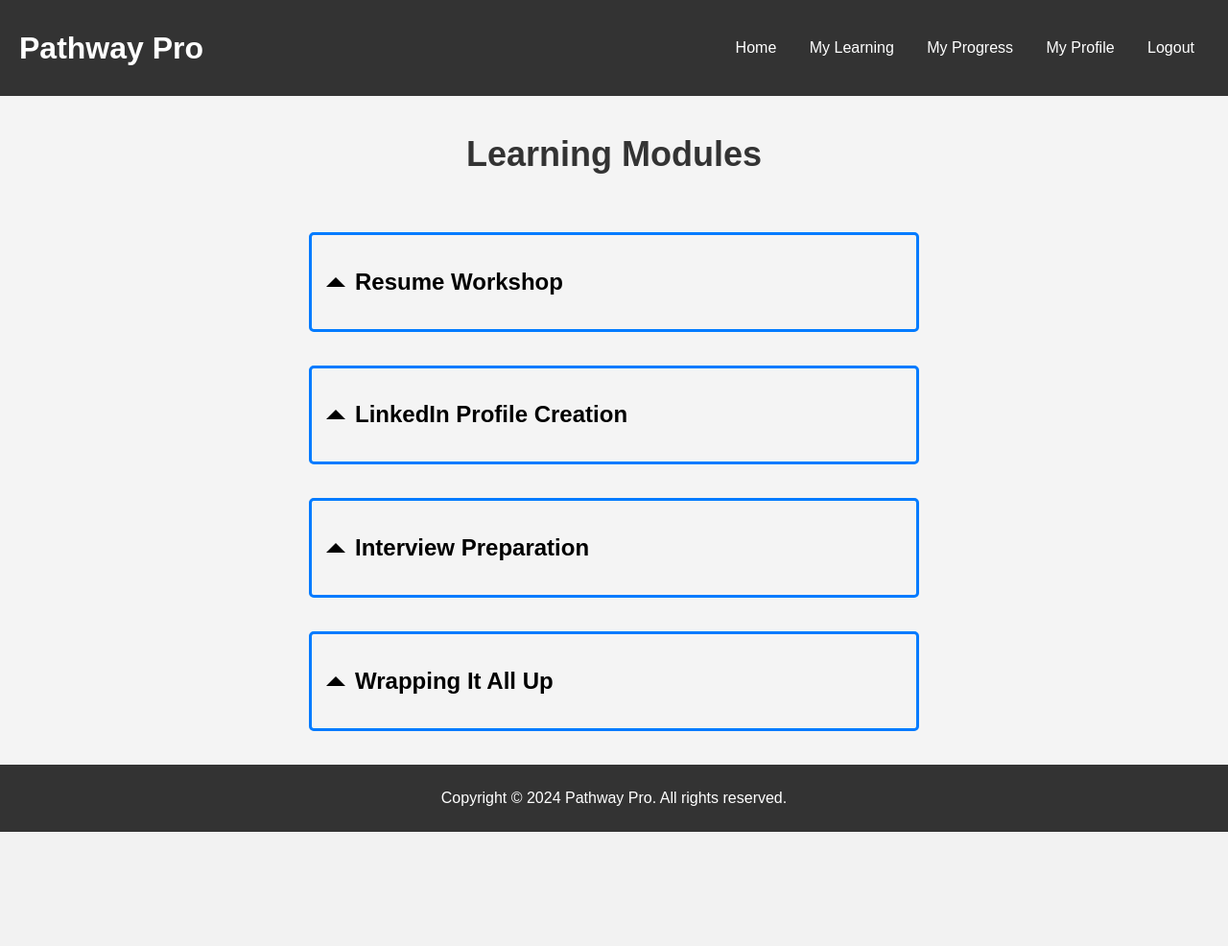
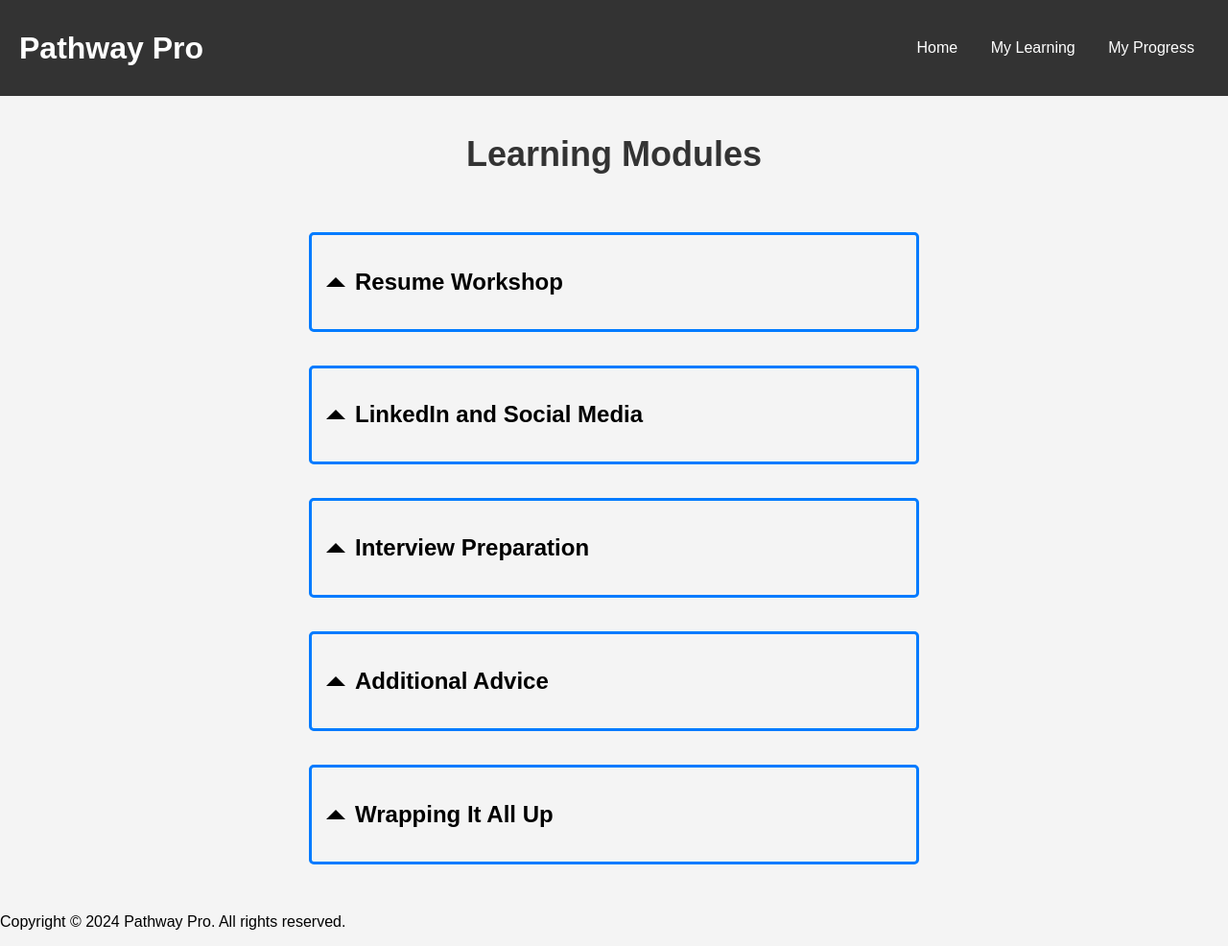
Before and after one commit to MRthyMix/3155-Software-Engineering-Group-Project, a Flask app: template Pathway_pro/templates/checklist.html in a window 1280 px wide. Shown: the whole page at 96% size. Before the commit the page ends 867 px from the top, so only its background shows below. Run offline with Flask 3, Linux system fonts and the light colour scheme; the template is opened without the code that fills it, so the values that code supplies are empty; parts of the project's set-up code (start-up, migrations or seed data) failed here and were passed over.

Commit message:
Changed checklist.html

```diff
--- a/Pathway_pro/templates/checklist.html
+++ b/Pathway_pro/templates/checklist.html
@@ -1,23 +1,19 @@
-{% extends 'home_base.html' %}
-
-
-{% block head %}
-    <!-- <link rel="stylesheet" href="checklist.css"> -->
-    <link rel="stylesheet" href="{{ url_for('static', filename='/css/checklist.css') }}">
-    <script src="{{url_for('static', filename='/javascript/checklist.js')}}"></script>
+<!DOCTYPE html>
+<html lang="en">
+<head>
+    <meta charset="UTF-8">
+    <meta name="viewport" content="width=device-width, initial-scale=1.0">
+    <link rel="stylesheet" href="checklist.css">
     <title>Checklist</title>
-{% endblock %}
-
-{% block body %}
+</head>
+<body>
 
     <header>
         <h1>Pathway Pro</h1>
         <nav>
-            <a href="/" class="header-link">Home</a>
-            <a href="/myLearning" class="header-link">My Learning</a>
-            <a href="/myProgress" class="header-link">My Progress</a>
-            <a href="/myProfile" class="header-link">My Profile</a>
-            <a href="/logout" class="header-link">Logout</a>
+            <a href="home.html" class="header-link">Home</a>
+            <a href="#" class="header-link">My Learning</a>
+            <a href="#" class="header-link">My Progress</a>
         </nav>
     </header>
 
@@ -25,7 +21,6 @@
     <div class="subheader">
         <h2>Learning Modules</h2>
     </div>
-
 
 <div class="container">
     <!-- First Checklist -->
@@ -36,27 +31,27 @@
         </div>
         <div class="options" id="checklist1">
             <div class="checklist-item">
-                    <label for="item13">The importance of a strong resume</label>
+                <label for="item1"><a href="https://edu.gcfglobal.org/en/resumewriting/why-you-need-a-resume/1/" target="_blank" rel="noopener noreferrer">The importance of a strong resume</a></label>
                 <input type="checkbox" id="item1">
             </div>
             <div class="checklist-item">
-                    <label for="item14">Common resume templates</label>
+                <label for="item1"><a href="https://www.myperfectresume.com/resume/formats" target="_blank" rel="noopener noreferrer">Common resume templates</a></label>
                 <input type="checkbox" id="item2">
             </div>
             <div class="checklist-item">
-                    <label for="item15">What should you include on a resume</label>
+                <label for="item1"><a href="https://www.indeed.com/career-advice/resumes-cover-letters/what-to-include-on-a-resume" target="_blank" rel="noopener noreferrer">What should you include on a resume</a></label>
                 <input type="checkbox" id="item3">
             </div>
             <div class="checklist-item">
-                    <label for="item13">How to tailor your educational and work experience</label>
+                <label for="item1"><a href="https://www.topresume.com/career-advice/a-quick-guide-to-education-placement-on-your-resume" target="_blank" rel="noopener noreferrer">How to tailor your educational and work experience</a></label>
                 <input type="checkbox" id="item4">
             </div>
             <div class="checklist-item">
-                    <label for="item14">Examples of professional resumes</label>
+                <label for="item1"><a href="https://careers.dasa.ncsu.edu/resumes/" target="_blank" rel="noopener noreferrer">Examples of professional resumes</a></label>
                 <input type="checkbox" id="item5">
             </div>
             <div class="checklist-item">
-                    <label for="item15">Create one yourself</label>
+                <label for="item1"><a href="https://www.indeed.com/create-resume" target="_blank" rel="noopener noreferrer">Create one yourself</a></label>
                 <input type="checkbox" id="item6">
             </div>
         </div>
@@ -68,23 +63,23 @@
     <div class="checklist">
         <div class="header">
             <button onclick="toggleChecklist('checklist2')" class="toggle-button"></button>
-                <h2>LinkedIn Profile Creation</h2>
+            <h2>LinkedIn and Social Media</h2>
         </div>
         <div class="options" id="checklist2">
             <div class="checklist-item">
-                    <label for="item13">What is LinkedIn</label>
+                <label for="item1"><a href="https://www.techtarget.com/whatis/definition/LinkedIn" target="_blank" rel="noopener noreferrer">What is LinkedIn</a></label>
                 <input type="checkbox" id="item7">
             </div>
             <div class="checklist-item">
-                    <label for="item14">Setting up a professional profile</label>
+                <label for="item1"><a href="https://blog.hubspot.com/marketing/linkedin-profile-perfection-cheat-sheet" target="_blank" rel="noopener noreferrer">Setting up a professional profile</a></label>
                 <input type="checkbox" id="item8">
             </div>
             <div class="checklist-item">
-                    <label for="item15">How does networking work on LinkedIn</label>
+                <label for="item1"><a href="https://www.business.com/articles/linkedin-networking-tips/" target="_blank" rel="noopener noreferrer">How does networking work on LinkedIn</a></label>
                 <input type="checkbox" id="item9">
             </div>
             <div class="checklist-item">
-                    <label for="item15">Examples of appealing LinkedIn profiles</label>
+                <label for="item1"><a href="https://www.inlytics.io/guide/linkedin-profile-examples" target="_blank" rel="noopener noreferrer">Examples of appealing LinkedIn profiles</a></label>
                 <input type="checkbox" id="item10">
             </div>
         </div>
@@ -100,19 +95,19 @@
         </div>
         <div class="options" id="checklist3">
             <div class="checklist-item">
-                    <label for="item13">What to expect from an interview</label>
+                <label for="item1"><a href="https://www.entrepreneur.com/living/heres-what-to-expect-in-a-job-interview-in-todays-job/457112" target="_blank" rel="noopener noreferrer">What to expect from an interview</a></label>
                 <input type="checkbox" id="item11">
             </div>
             <div class="checklist-item">
-                    <label for="item14">Using the STAR structure to tailor your approach</label>
+                <label for="item1"><a href="https://www.themuse.com/advice/star-interview-method" target="_blank" rel="noopener noreferrer">Using the STAR structure to tailor your approach</a></label>
                 <input type="checkbox" id="item12">
             </div>
             <div class="checklist-item">
-                    <label for="item15">What do recruiters expect from you</label>
+                <label for="item1"><a href="https://www.themuse.com/advice/star-interview-method" target="_blank" rel="noopener noreferrer">What do recruiters expect from you</a></label>
                 <input type="checkbox" id="item13">
             </div>
             <div class="checklist-item">
-                    <label for="item15">Examples of mock interviews</label>
+                <label for="item1"><a href="https://www.youtube.com/watch?v=T1vTofBM_uA" target="_blank" rel="noopener noreferrer">Examples of mock interviews</a></label>
                 <input type="checkbox" id="item14">
             </div>
         </div>
@@ -123,38 +118,63 @@
     <!-- Fourth Checklist -->
     <div class="checklist">
         <div class="header">
-                <button onclick="toggleChecklist('checklist4')" class="toggle-button"></button>
-                <h2>Wrapping It All Up</h2>
+            <button onclick="toggleChecklist('checklist6')" class="toggle-button"></button>
+            <h2>Additional Advice</h2>
         </div>
-            <div class="options" id="checklist4">
+        <div class="options" id="checklist6">
             <div class="checklist-item">
-                    <label for="item13">What should I do now</label>
+                <label for="item13">Where to attain reference letters</label>
                 <input type="checkbox" id="item15">
             </div>
             <div class="checklist-item">
-                    <label for="item14">Putting newfound skills to work</label>
+                <label for="item14">Are cover letters important</label>
                 <input type="checkbox" id="item16">
             </div>
             <div class="checklist-item">
-                    <label for="item15">Expectations vs reality</label>
+                <label for="item15">Placeholder</label>
                 <input type="checkbox" id="item17">
-                </div>
-                <div class="checklist-item">
-                    <label for="item15">Tips to keep in mind</label>
-                    <input type="checkbox" id="item18">
-                </div>
-                <div class="checklist-item">
-                    <label for="item15">Advice from established professionals</label>
-                    <input type="checkbox" id="item19">
             </div>
         </div>
     </div>
 </div>
 
-    <!-- <footer>
+<div class="container">
+    <!-- Fifth Checklist -->
+    <div class="checklist">
+        <div class="header">
+            <button onclick="toggleChecklist('checklist7')" class="toggle-button"></button>
+            <h2>Wrapping It All Up</h2>
+        </div>
+        <div class="options" id="checklist7">
+            <div class="checklist-item">
+                <label for="item13">What should I do now</label>
+                <input type="checkbox" id="item18">
+            </div>
+            <div class="checklist-item">
+                <label for="item14">Putting newfound skills to work</label>
+                <input type="checkbox" id="item19">
+            </div>
+            <div class="checklist-item">
+                <label for="item15">Expectations vs reality</label>
+                <input type="checkbox" id="item20">
+            </div>
+            <div class="checklist-item">
+                <label for="item15">Tips to keep in mind</label>
+                <input type="checkbox" id="item21">
+            </div>
+            <div class="checklist-item">
+                <label for="item15">Advice from established professionals</label>
+                <input type="checkbox" id="item22">
+            </div>
+        </div>
+    </div>
+</div>
+
+<footer>
     <p>Copyright © 2024 Pathway Pro. All rights reserved.</p>
-    </footer> -->
+</footer>
 
 <script src="checklist.js"></script>
 
-{% endblock %}
+</body>
+</html>
```
Lines whose indentation alone changed are shown as unchanged.
